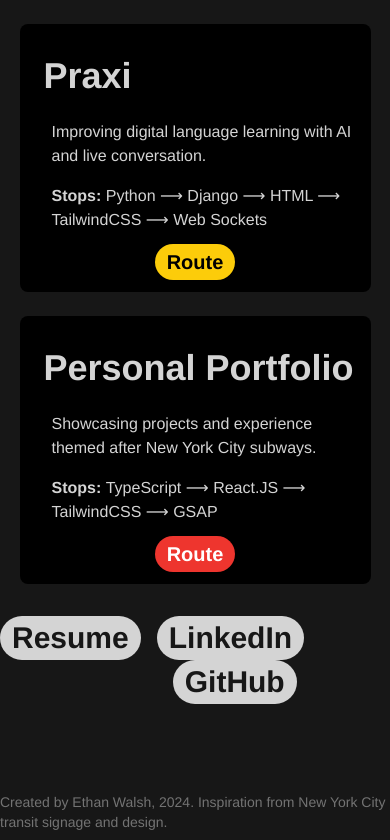
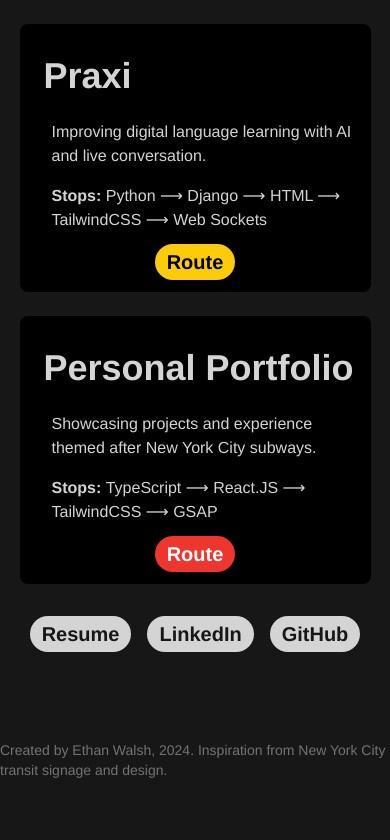
Before and after one commit to ethanwalsh16/portfolio_v1, a React (Vite) app: page / in a window 390 px wide. Shown: the part 3085-3925 px from the top of the page. After the commit the page ends 3873 px from the top, so only its background shows below. Built offline with nearby package versions, Linux system fonts and the light colour scheme; the HTML template or start-up script is replaced by a standard one; a web font is replaced by a local one.

Commit message:
Continued updates to responsiveness

```diff
--- a/src/components/Contact.tsx
+++ b/src/components/Contact.tsx
@@ -1,10 +1,10 @@
 const Contact: React.FC = () => {
 	return (
 		<div className="space-x-4">
-			<a href="https://www.linkedin.com/in/ethanwalsh03" target="_blank"><button className="bg-neutral-300 text-neutral-900 text-3xl font-bold py-1 px-3 rounded-full hover:scale-105 transition ease-in-out">
+			<a href="https://www.linkedin.com/in/ethanwalsh03" target="_blank"><button className="bg-neutral-300 text-neutral-900 md:text-3xl text-xl font-bold py-1 px-3 rounded-full hover:scale-105 transition ease-in-out">
 				LinkedIn
 			</button></a>
-			<a href="https://github.com/ethanwalsh16" target="_blank"><button className="bg-neutral-300 text-neutral-900 text-3xl font-bold py-1 px-3 rounded-full hover:scale-105 transition ease-in-out">
+			<a href="https://github.com/ethanwalsh16" target="_blank"><button className="bg-neutral-300 text-neutral-900 md:text-3xl text-xl font-bold py-1 px-3 rounded-full hover:scale-105 transition ease-in-out">
 				GitHub
 			</button></a>
 		</div>
--- a/src/components/Hero.tsx
+++ b/src/components/Hero.tsx
@@ -82,7 +82,7 @@ const Hero = () => {
 				<img ref={softwareTrainRef} id="softwareTrain" src={SoftwareTrain} className="absolute left-[-100%] w-[60%] ml-[20%]"></img>
 				<img ref={projectTrainRef} id="projectTrain" src={ProjectTrain} className="absolute left-[-100%] w-[60%] ml-[20%]"></img>
 				<img ref={problemTrainRef} id="problemTrain" src={ProblemTrain} className="absolute left-[-100%] w-[60%] ml-[20%]"></img>
-				<img ref={musicTrainRef} id="musicTrain" src={MusicTrain} className="absolute w-[60%] left-[-100%] ml-[20%]"></img>
+				<img ref={musicTrainRef} id="musicTrain" src={MusicTrain} className="absolute left-[-100%] w-[60%] ml-[20%]"></img>
 			</div>
 			<div className="mt-14 h-[0.125rem] bg-gradient-to-r from-neutral-900 via-indigo-500 to-neutral-900 w-[95%] ml-[2.5%]"></div>
 		</div>
--- a/src/components/Resume.tsx
+++ b/src/components/Resume.tsx
@@ -4,7 +4,7 @@ const Resume: React.FC = () => {
 	return (
 		<>
 			<Link to="/resume">
-				<button className="bg-neutral-300 text-neutral-900 text-3xl font-bold py-1 px-3 rounded-full hover:scale-105 transition ease-in-out">
+				<button className="bg-neutral-300 text-neutral-900 md:text-3xl text-xl font-bold py-1 px-3 rounded-full hover:scale-105 transition ease-in-out">
 					Resume
 				</button>
 			</Link>
--- a/src/pages/ResumePage.tsx
+++ b/src/pages/ResumePage.tsx
@@ -6,11 +6,11 @@ const ResumePage: React.FC = () => {
   return (
     <div className="">
 		<Link to="/">
-				<button className="bg-neutral-300 my-6 ml-6 text-neutral-900 text-xl font-bold py-1 px-3 rounded-full hover:scale-105 transition ease-in-out">
+				<button className="bg-neutral-300 my-6 ml-6 text-neutral-900 md:text-xl text-md font-bold py-1 px-3 rounded-full hover:scale-105 transition ease-in-out">
 					Home
 				</button>
 		</Link>
-		<iframe className="w-[80%] h-[71rem]" src={resume}></iframe>
+		<iframe className="md:w-[80%] w-[100%] h-screen" src={resume}></iframe>
     </div>
   );
 };
--- a/vite.config.ts
+++ b/vite.config.ts
@@ -4,5 +4,5 @@ import react from '@vitejs/plugin-react-swc'
 // https://vitejs.dev/config/
 export default defineConfig({
 	plugins: [react()],
-	base: "/portfolio/"
+	base: "./"
 })
```
